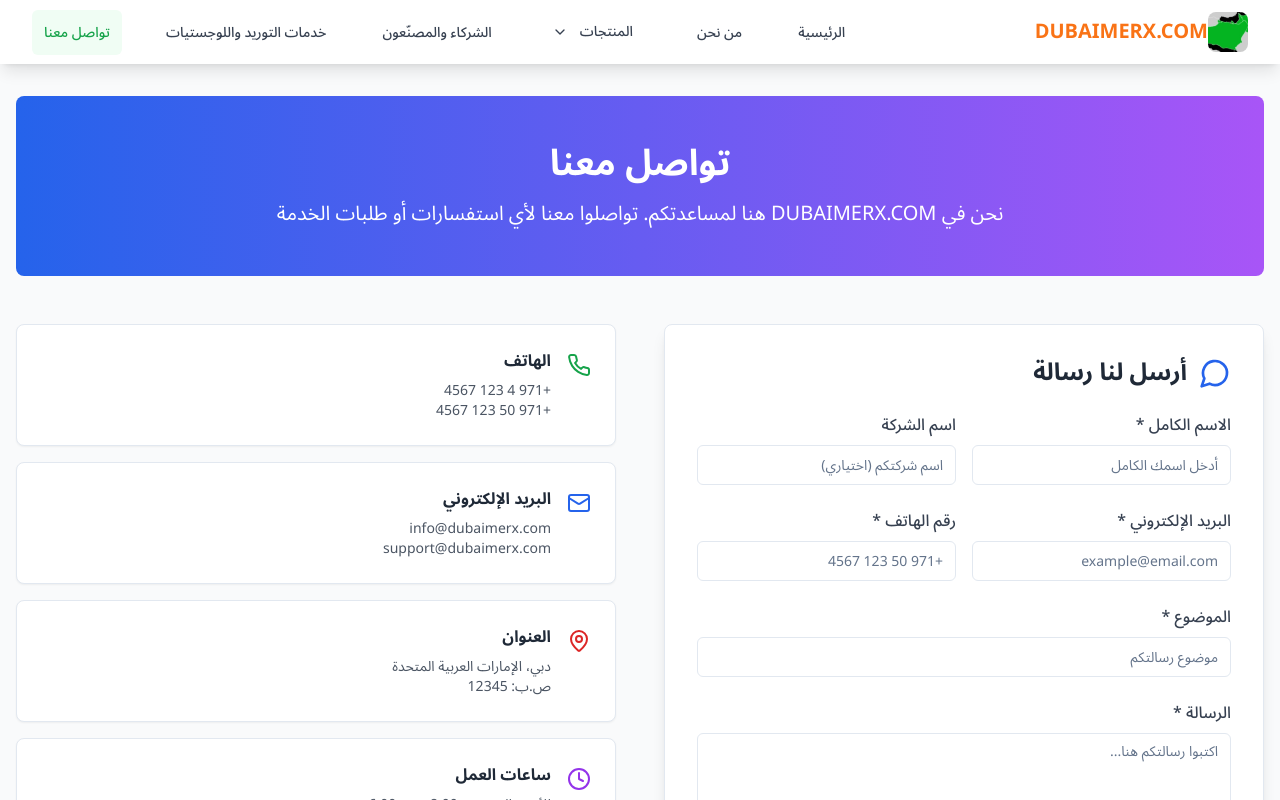
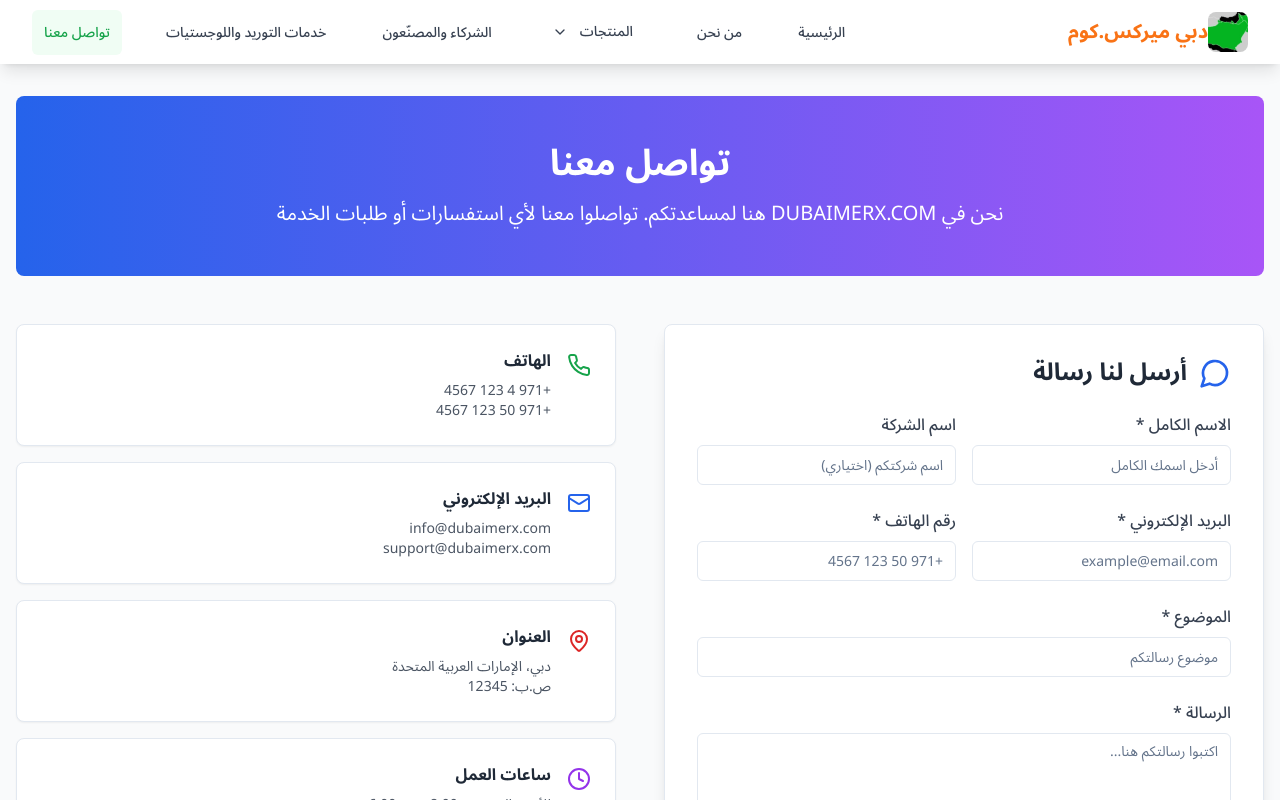
Before and after one commit to MohamedMustafa86/emirates-trade-link, a React (Vite) app: page /contact in a window 1280 px wide. Shown: the top 800 px of the page. Built offline with nearby package versions, Linux system fonts and the light colour scheme.

Commit message:
Refactor website name for Arabic.
Update website name to "دبي ميركس.كوم" when the language is set to Arabic.

```diff
--- a/src/components/FixedFooter.tsx
+++ b/src/components/FixedFooter.tsx
@@ -1,19 +1,20 @@
 
 import { Link } from "react-router-dom";
 import { Home, Grid3X3, MessageCircle, ShoppingCart, Lightbulb, User } from "lucide-react";
-import { getTranslation } from "@/utils/translations";
+import { getTranslation, translations } from "@/utils/translations";
 
 interface FixedFooterProps {
   currentLanguage: string;
 }
 
 const FixedFooter = ({ currentLanguage }: FixedFooterProps) => {
+  const t = translations[currentLanguage === "العربية" ? "ar" : currentLanguage === "English" ? "en" : "fr"];
   return (
     <div className="fixed bottom-0 left-0 right-0 bg-white border-t border-gray-200 shadow-lg z-50">
       {/* Top section with logo - minimal size */}
       <div className="flex justify-center py-0.5 border-b border-gray-100">
         <div className="text-orange-500 font-bold text-xs tracking-wide">
-          DUBAIMERX.COM
+          {t.siteName}
         </div>
       </div>
 
--- a/src/components/Header.tsx
+++ b/src/components/Header.tsx
@@ -7,7 +7,7 @@ import {
   DropdownMenuTrigger,
 } from "@/components/ui/dropdown-menu";
 import { Link, useLocation } from "react-router-dom";
-import { getTranslation } from "@/utils/translations";
+import { getTranslation, translations } from "@/utils/translations";
 import { useState } from "react";
 import SearchBar from "./SearchBar";
 
@@ -17,6 +17,7 @@ interface HeaderProps {
 }
 
 const Header = ({ currentLanguage, onLanguageChange }: HeaderProps) => {
+  const t = translations[currentLanguage === "العربية" ? "ar" : currentLanguage === "English" ? "en" : "fr"];
   const [isMenuOpen, setIsMenuOpen] = useState(false);
   const location = useLocation();
 
@@ -75,7 +76,7 @@ const Header = ({ currentLanguage, onLanguageChange }: HeaderProps) => {
         <div className="flex items-center justify-center flex-1">
           <img
             src="/lovable-uploads/8b27315a-9e7d-4683-a231-655339f73994.png"
-            alt="DUBAIMERX.COM Logo"
+            alt={`${t.siteName} Logo`}
             className="h-7 w-auto object-contain"
           />
         </div>
--- a/src/components/Navigation.tsx
+++ b/src/components/Navigation.tsx
@@ -4,8 +4,12 @@ import { Card } from "@/components/ui/card";
 import { Menu, X, ChevronDown } from "lucide-react";
 import { useState } from "react";
 import { Link, useLocation } from "react-router-dom";
+import { useLanguage } from "@/hooks/useLanguage";
+import { translations } from "@/utils/translations";
 
 const Navigation = () => {
+  const { currentLanguage } = useLanguage();
+  const t = translations[currentLanguage === "العربية" ? "ar" : currentLanguage === "English" ? "en" : "fr"];
   const [isOpen, setIsOpen] = useState(false);
   const [productsOpen, setProductsOpen] = useState(false);
   const location = useLocation();
@@ -47,7 +51,7 @@ const Navigation = () => {
               alt="Gulf Map"
               className="h-10 w-10 rounded-lg object-cover"
             />
-            <span className="text-xl font-bold text-orange-500 mr-2">DUBAIMERX.COM</span>
+            <span className="text-xl font-bold text-orange-500 mr-2">{t.siteName}</span>
           </Link>
 
           {/* Desktop Menu */}
--- a/src/pages/Auth.tsx
+++ b/src/pages/Auth.tsx
@@ -252,7 +252,7 @@ const Auth = () => {
           </Link>
           <img
             src="/lovable-uploads/8b27315a-9e7d-4683-a231-655339f73994.png"
-            alt="DUBAIMERX.COM Logo"
+            alt={`${t.siteName} Logo`}
             className="h-12 mx-auto mb-4"
           />
           <h1 className="text-2xl font-bold text-gray-900">مرحباً بك في دبي ميركس</h1>
--- a/src/pages/Messages.tsx
+++ b/src/pages/Messages.tsx
@@ -7,6 +7,8 @@ import { Textarea } from "@/components/ui/textarea";
 import { Avatar, AvatarFallback, AvatarImage } from "@/components/ui/avatar";
 import { ScrollArea } from "@/components/ui/scroll-area";
 import { Link } from "react-router-dom";
+import { useLanguage } from "@/hooks/useLanguage";
+import { translations } from "@/utils/translations";
 import {
   Search,
   Send,
@@ -44,6 +46,8 @@ interface Message {
 }
 
 const Messages = () => {
+  const { currentLanguage } = useLanguage();
+  const t = translations[currentLanguage === "العربية" ? "ar" : currentLanguage === "English" ? "en" : "fr"];
   const [selectedContact, setSelectedContact] = useState<Contact | null>(null);
   const [newMessage, setNewMessage] = useState('');
   const [searchQuery, setSearchQuery] = useState('');
@@ -142,7 +146,7 @@ const Messages = () => {
         <div className="flex items-center justify-center">
           <img
             src="/lovable-uploads/8b27315a-9e7d-4683-a231-655339f73994.png"
-            alt="DUBAIMERX.COM Logo"
+            alt={`${t.siteName} Logo`}
             className="h-10 w-auto object-contain"
           />
         </div>
--- a/src/utils/translations.ts
+++ b/src/utils/translations.ts
@@ -1,6 +1,7 @@
 
 export const translations = {
   ar: {
+    siteName: "دبي ميركس.كوم",
     // Header
     searchPlaceholder: "ما الذي تبحث عنه؟",
     products: "المنتجات",
@@ -100,6 +101,7 @@ export const translations = {
   },
 
   en: {
+    siteName: "DUBAIMERX.COM",
     // Header
     searchPlaceholder: "What are you looking for?",
     products: "Products",
@@ -199,6 +201,7 @@ export const translations = {
   },
 
   fr: {
+    siteName: "DUBAIMERX.COM",
     // Header
     searchPlaceholder: "Que cherchez-vous ?",
     products: "Produits",
```
